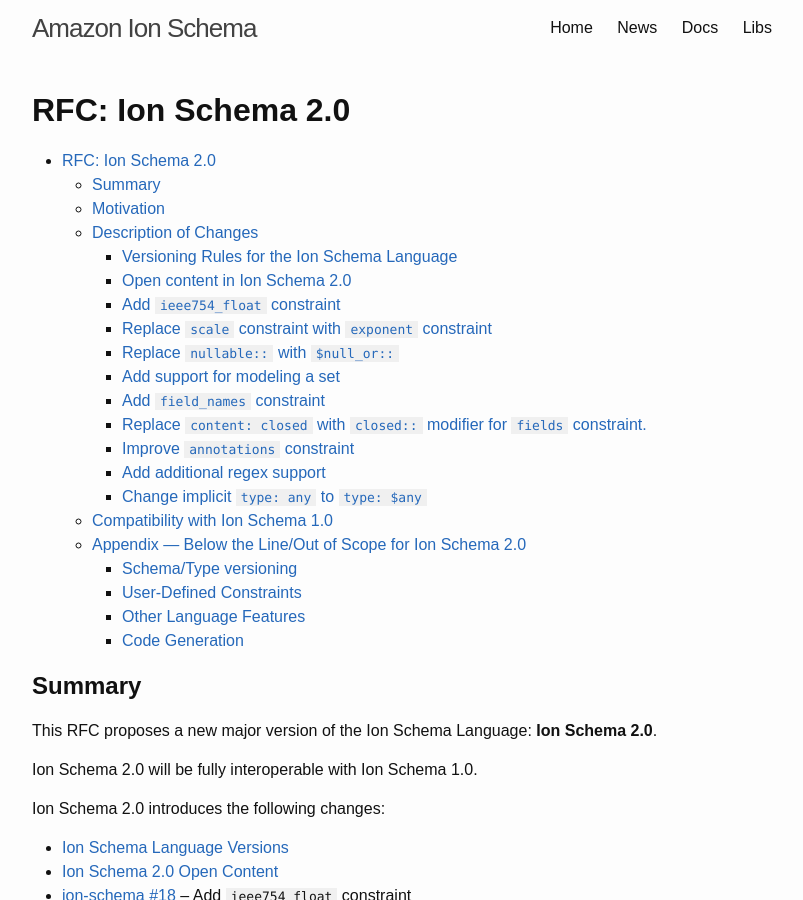
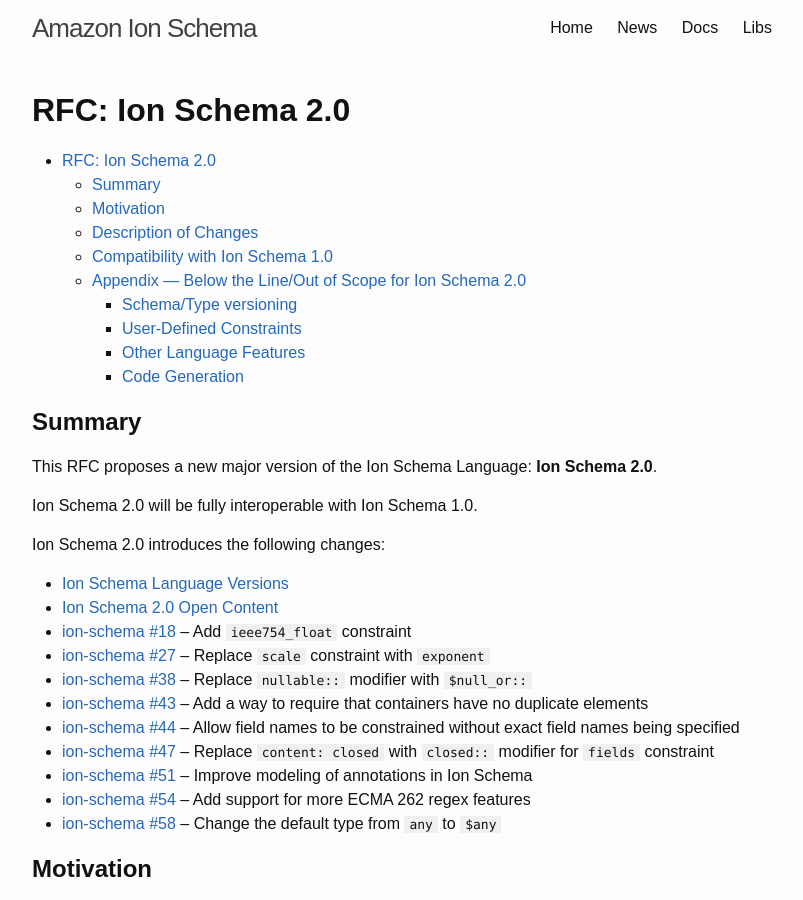
Before and after one commit to amazon-ion/ion-schema, a Jekyll site: the page built from rfcs/ion_schema_2_0/ion_schema_2_0.md, in a window 1280 px wide and 900 px high. Shown: the whole window, without its empty margins (238-1041 px from the left). Built offline with Jekyll 4.4.1, drawn with Linux system fonts in a browser that asks for light colours; our own code applies the rules of GitHub Pages for plain Markdown files; part of the change alters nothing that is shown; some of the changed text lies outside the part shown.

Commit message:
Update formatting

```diff
--- a/rfcs/ion_schema_2_0/ion_schema_2_0.md
+++ b/rfcs/ion_schema_2_0/ion_schema_2_0.md
@@ -5,17 +5,6 @@
   - [Summary](#summary)
   - [Motivation](#motivation)
   - [Description of Changes](#description-of-changes)
-    - [Versioning Rules for the Ion Schema Language](#versioning-rules-for-the-ion-schema-language)
-    - [Open content in Ion Schema 2.0](#open-content-in-ion-schema-20)
-    - [Add `ieee754_float` constraint](#add-ieee754_float-constraint)
-    - [Replace `scale` constraint with `exponent` constraint](#replace-scale-constraint-with-exponent-constraint)
-    - [Replace `nullable::` with `$null_or::`](#replace-nullable-with-null_or)
-    - [Add support for modeling a set](#add-support-for-modeling-a-set)
-    - [Add `field_names` constraint](#add-field_names-constraint)
-    - [Replace `content: closed` with `closed::` modifier for `fields` constraint.](#replace-content-closed-with-closed-modifier-for-fields-constraint)
-    - [Improve `annotations` constraint](#improve-annotations-constraint)
-    - [Add additional regex support](#add-additional-regex-support)
-    - [Change implicit `type: any` to `type: $any`](#change-implicit-type-any-to-type-any)
   - [Compatibility with Ion Schema 1.0](#compatibility-with-ion-schema-10)
   - [Appendix — Below the Line/Out of Scope for Ion Schema 2.0](#appendix--below-the-lineout-of-scope-for-ion-schema-20)
     - [Schema/Type versioning](#schematype-versioning)
@@ -59,48 +48,27 @@ As Ion Schema has been used by customers, customers have asked for some new func
 
 ## Description of Changes
 
-### Versioning Rules for the Ion Schema Language
-
+* **Versioning Rules for the Ion Schema Language**
 Ion Schema will use a major and minor version numbers. (This was implied in Ion Schema 1.0, but not well-defined.) Any backwards-incompatible change requires a new major version. Any other change to the Ion Schema Language requires a new minor version. Edits to the specification for spelling, grammar, or clarity (i.e. any changes that do not affect the ISL syntax or semantics) do not require a new version of Ion Schema. See [Ion Schema Language Versions](language_versions.md) for full details.
-
-### Open Content in Ion Schema 2.0
-
+* **Open Content in Ion Schema 2.0**
 Ion Schema 2.0 defines a set of symbols that are reserved for use by future versions of Ion Schema. A user may use a reserved symbol for open content if and only if that field is explicitly declared as user content in the schema header. See [Ion Schema 2.0 Open Content](open_content.md).
-
-### Add `ieee754_float` constraint
-
-If a user wants to model [binary32](https://en.wikipedia.org/wiki/Single-precision_floating-point_format) or [binary16](https://en.wikipedia.org/wiki/Half-precision_floating-point_format) ranges in Ion Schema 1.0, it cannot be done due to precision/scale aspects of binary floating-point. The `ieee7754_float` constraint allows us to constraint float values to be only those values that are precisely representable by a specific IEEE 754 binary encoding. See [ion-schema #18](https://github.com/amzn/ion-schema/issues/18#issuecomment-1092130146).
-
-### Replace `scale` constraint with `exponent` constraint
-
+* **Add `ieee754_float` constraint**
+If a user wants to model [binary32](https://en.wikipedia.org/wiki/Single-precision_floating-point_format) or [binary16](https://en.wikipedia.org/wiki/Half-precision_floating-point_format) ranges in Ion Schema 1.0, it cannot be done due to precision/scale aspects of binary floating-point. The `ieee754_float` constraint allows us to constraint float values to be only those values that are precisely representable by a specific IEEE 754 binary encoding. See [ion-schema #18](https://github.com/amzn/ion-schema/issues/18#issuecomment-1092130146).
+* **Replace `scale` constraint with `exponent` constraint**
 The `scale` constraint has some unexpected behavior and is at odds with the Ion Decimal data model. Ion Schema 2.0 replaces `scale` with `exponent`, which closely aligns with the Ion `decimal` data model. See [ion-schema #27](https://github.com/amzn/ion-schema/issues/27).
-
-### Replace `nullable::` with `$null_or::`
-
+* **Replace `nullable::` with `$null_or::`**
 The `nullable::` annotation is underspecified and behaves in unintuitive ways. A complete solution to correctly identify the allowed types of null is not practical to solve, so `nullable::` will be replaced with `$null_or::` which will be syntactical sugar for a union of `null` (equivalently `null.null`) and the annotated type. See [ion-schema #38](https://github.com/amzn/ion-schema/issues/38#issuecomment-1119833602).
-
-### Add support for modeling a set
-
+* **Add support for modeling a set**
 Ion Schema 1.0 provides no way to model a set. Ion Schema 2.0 introduces the modifier `distinct::` for the `element` constraint which validates that no two elements in a container may be equivalent Ion values. See [ion-schema #43](https://github.com/amzn/ion-schema/issues/43).
-
-### Add `field_names` constraint
-
+* **Add `field_names` constraint**
 Ion Schema 1.0 provides no way to validate field names except by listing out explicitly which names are allowed in the `fields` constraint. The `field_names` constraint will allow the text of all field name symbols of a struct to be validated according to a specified type. See [ion-schema #44](https://github.com/amzn/ion-schema/issues/44#issuecomment-1097296761).
-
-### Replace `content: closed` with `closed::` modifier for `fields` constraint.
-
+* **Replace `content: closed` with `closed::` modifier for `fields` constraint.**
 The `content: closed` (pseudo) constraint only *modifies* the `fields` constraint and is confusing when composing types. It will be removed in Ion Schema 2.0 and replaced with a `closed::` modifier for the `fields` constraint. See [ion-schema #47](https://github.com/amzn/ion-schema/issues/47).
-
-### Improve `annotations` constraint
-
+* **Improve `annotations` constraint**
 In Ion Schema 1.0, the `annotations` constraint has some unexpected and useless behaviors, and it is not possible to model rules such as "1 of N annotations" or "any lowercase annotation". Ion Schema 2.0 eliminates the specific configurations that have confusing behavior, and adds syntax to allow annotations to be validated as if they are a `list` of `symbol`. See [ion-schema #51](https://github.com/amzn/ion-schema/issues/51#issuecomment-1105688979).
-
-### Add additional regex support
-
+* **Add additional regex support**
 Ion Schema 2.0 adds support for backslash-escaped character sets inside character classes to the subset of supported ECMA regex features. See [ion-schema #54](https://github.com/amzn/ion-schema/issues/54).
-
-### Change implicit `type: any` to `type: $any`
-
+* **Change implicit `type: any` to `type: $any`**
 In Ion Schema 1.0, the default `type` is `any` rather than the top type, `$any`. This leads to some unintuitive behavior when handling null values. Ion Schema 2.0 changes the default `type` of a type definition from `any` to `$any`. See [ion-schema #58](https://github.com/amzn/ion-schema/issues/58).
 
 ## Compatibility with Ion Schema 1.0
```
